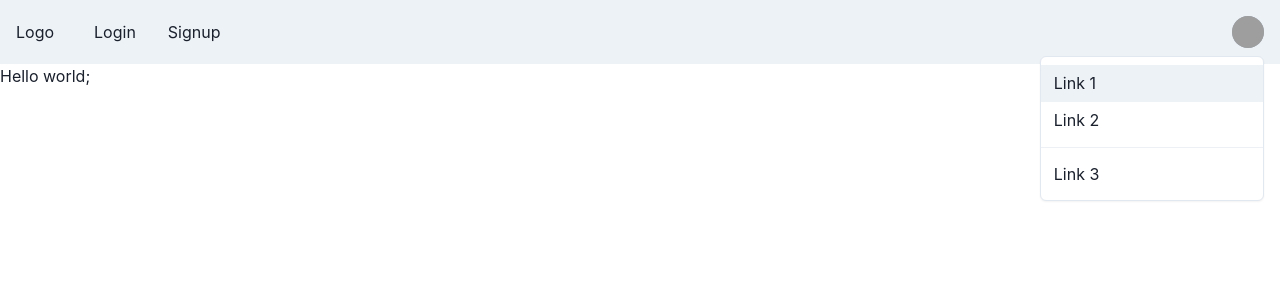
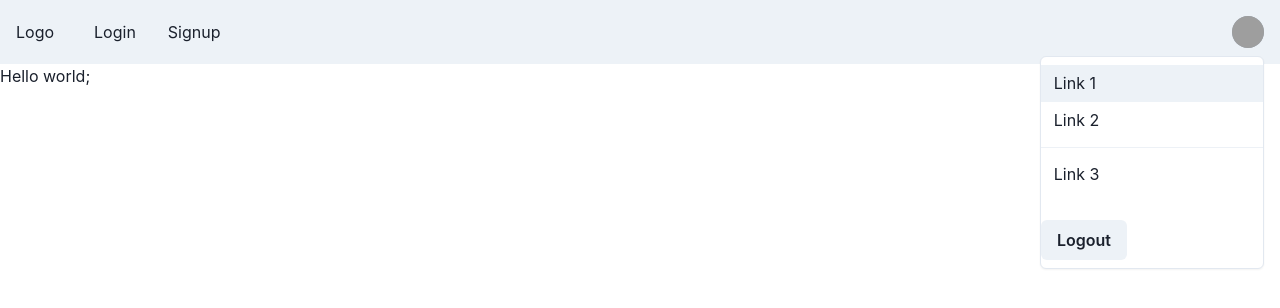
Before and after one commit to jvstn/goals_and_gratitude, a Next.js app in the folder client/: page / in a window 1280 px wide. Both pictures are taken after a click on the button 1248 px from the left and 32 px from the top of the page. Shown: the top 308 px of the page. Built offline with nearby package versions, Linux system fonts and the light colour scheme; grey boxes are pictures that could not be loaded.

Commit message:
Added logout button

```diff
--- /dev/null
+++ b/client/components/LogoutButton/index.tsx
@@ -0,0 +1,36 @@
+import { Button, useToast } from "@chakra-ui/react";
+import axios from "axios";
+import router from "next/router";
+import React, { ReactElement, useContext, useState } from "react";
+import {Context} from '../../context'
+export default function LogoutButton(): ReactElement {
+  const toast = useToast();
+  const [loading, setLoading] = useState(false);
+  const { state, dispatch } = useContext(Context);
+  const handleLogout = () => {
+    setLoading(true);
+    axios
+      .get("/api/logout")
+      .then(({ data }) => {
+        window.localStorage.clear();
+        dispatch({ type: "CLEAR_USER" });
+        toast({
+          status: "success",
+          description: data.message,
+        });
+        setLoading(false);
+        router.push('/');
+      })
+      .catch((err) => {
+        toast({
+          status: "error",
+          description: err.message,
+        });
+      });
+  };
+  return (
+    <div>
+      <Button isLoading={loading} onClick={handleLogout}>Logout</Button>
+    </div>
+  );
+}
--- a/client/components/Nav/index.tsx
+++ b/client/components/Nav/index.tsx
@@ -17,6 +17,7 @@ import {
   Stack,
 } from "@chakra-ui/react";
 import { HamburgerIcon, CloseIcon } from "@chakra-ui/icons";
+import LogoutButton from "../LogoutButton";
 
 const Links = ["login", "signup"];
 
@@ -84,6 +85,9 @@ export default function Nav() {
                 <MenuItem>Link 2</MenuItem>
                 <MenuDivider />
                 <MenuItem>Link 3</MenuItem>
+                <Box marginTop="7">
+                <LogoutButton />
+                </Box>
               </MenuList>
             </Menu>
           </Flex>
```
